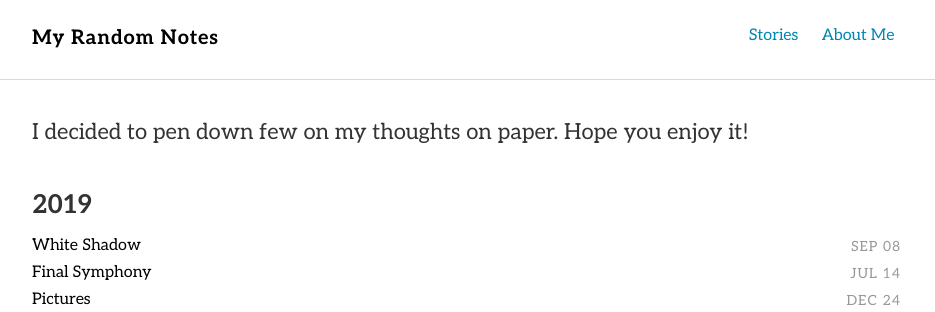
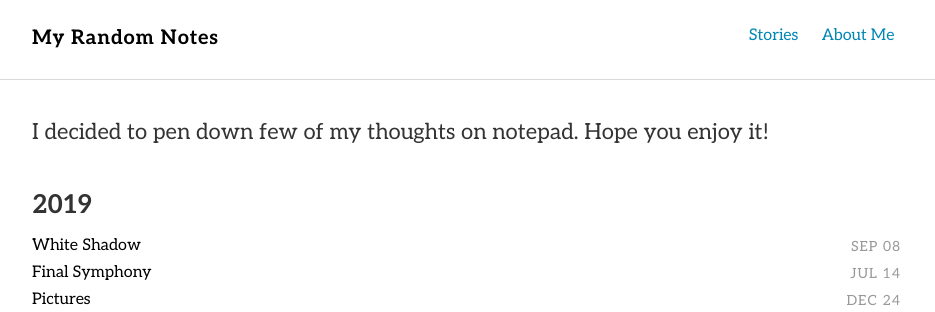
Before and after one commit to akhilbaburaj/akhilbaburaj.github.io, a Jekyll site: the page built from stories.html, in a window 1280 px wide. Shown: the top 312 px of the page, without its empty margins (172-1107 px from the left). Built offline with Jekyll 4.4.1, drawn with Linux system fonts in a browser that asks for light colours.

Commit message:
Update storiesintro.html

```diff
--- a/_includes/storiesintro.html
+++ b/_includes/storiesintro.html
@@ -1,5 +1,5 @@
 <section class="intro">
   <div class="container">
-	<p class="lead">I decided to pen down few on my thoughts on paper. Hope you enjoy it!</p>
+	<p class="lead">I decided to pen down few of my thoughts on notepad. Hope you enjoy it!</p>
   </div>
 </section>
```
